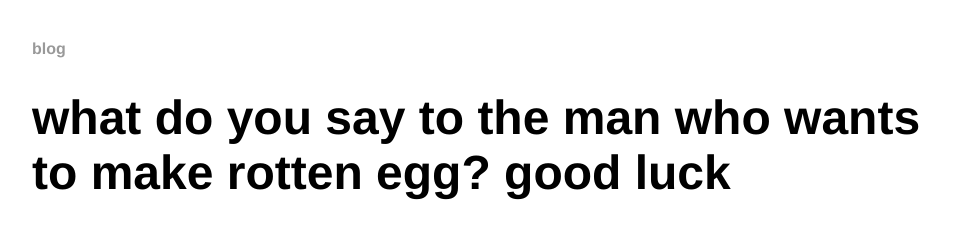
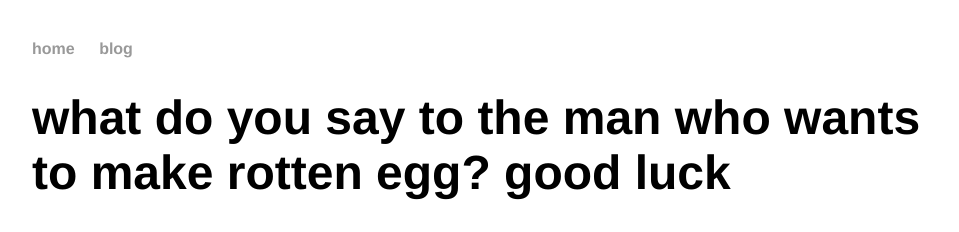
Before and after one commit to heavy-lifting/heavy-lifting.github.io, a Jekyll site: the page built from index.html, in a window 1280 px wide. Shown: the top 232 px of the page, without its empty margins (160-1119 px from the left). Built offline with Jekyll 4.4.1, drawn with Linux system fonts in a browser that asks for light colours.

Commit message:
Update default.html

```diff
--- a/_layouts/default.html
+++ b/_layouts/default.html
@@ -8,6 +8,7 @@
 		<body>
 			<nav>
 	    		<ul>
+	    			<li><a href="https://heavy-lifting.github.io/">home</a></li>
 	       			<li><a href="/blog">blog</a></li>
 	    		</ul>
 			</nav>
```
